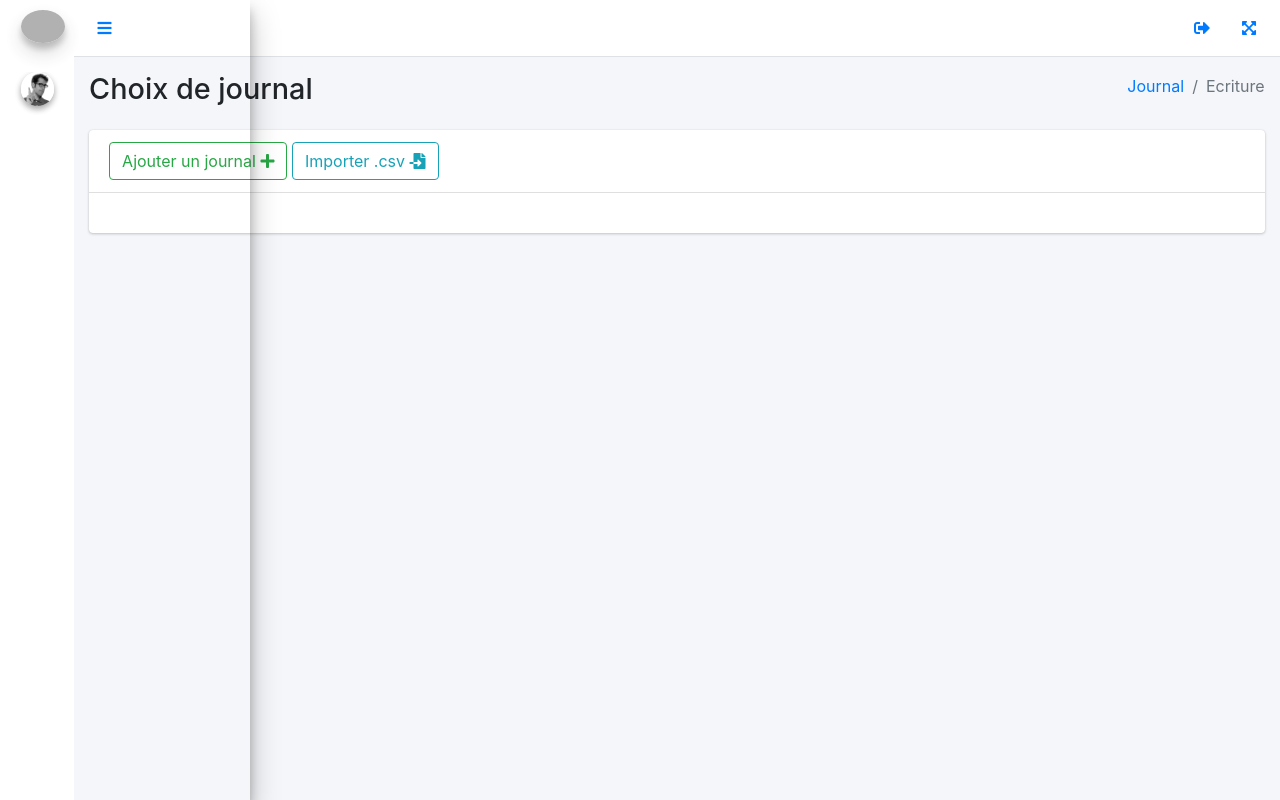
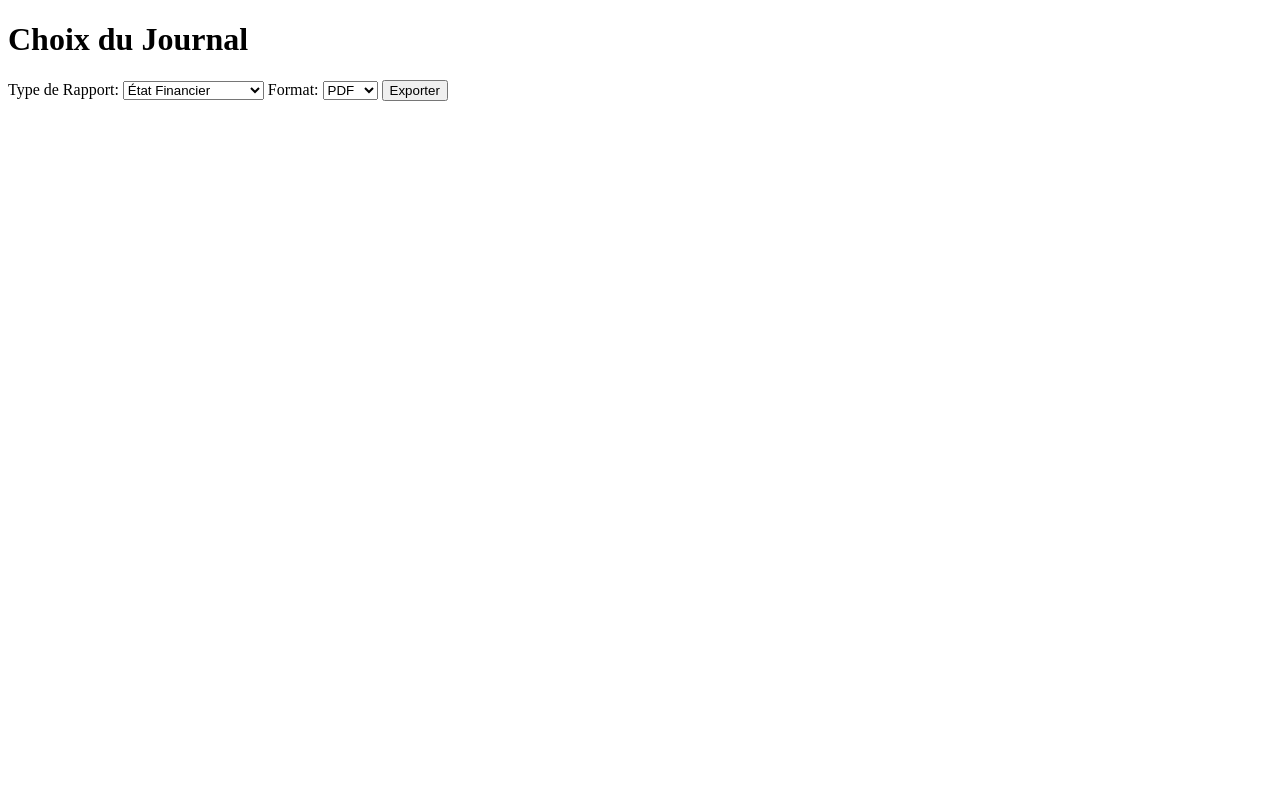
Before and after one commit to rehareha261/S4-Analytical_general_accounting, a Django app: template templates/journal/choix_journal.html in a window 1280 px wide. Run offline with Django 4.2, Linux system fonts and the light colour scheme; the template is opened without the code that fills it, so the values that code supplies are empty; parts of the project's set-up code (start-up, migrations or seed data) failed here and were passed over; some libraries are stand-ins or nearby versions; grey boxes are pictures that could not be loaded.

Commit message:
Implémentation automatique - feature/12822969-0b215b-1939

```diff
--- a/requirements.txt
+++ b/requirements.txt
@@ -13,3 +13,7 @@ requests==2.30.0
 sqlparse==0.4.4
 urllib3==2.0.2
 yarg==0.1.9
+pandas==1.3.3
+openpyxl==3.0.9
+matplotlib==3.4.3
+reportlab==3.5.68
--- a/templates/journal/choix_journal.html
+++ b/templates/journal/choix_journal.html
@@ -1,78 +1,26 @@
-{% extends 'base/root_nav.html' %}
-{% load static %}
+<!DOCTYPE html>
+<html lang="en">
+<head>
+    <meta charset="UTF-8">
+    <title>Choix du Journal</title>
+</head>
+<body>
+    <h1>Choix du Journal</h1>
+    <!-- Form selection for report export -->
+    <form action="/export_report" method="POST">
+        <label for="report_type">Type de Rapport:</label>
+        <select id="report_type" name="report_type">
+            <option value="financial_statement">État Financier</option>
+            <option value="journal_entries">Écritures de Journal</option>
+        </select>
 
-{% block content %}
-    <!-- Content Wrapper. Contains page content -->
-    <div class="content-wrapper">
+        <label for="format">Format:</label>
+        <select id="format" name="format">
+            <option value="pdf">PDF</option>
+            <option value="excel">Excel</option>
+        </select>
 
-    <!-- Content Header (Page header) -->
-    <section class="content-header">
-      <div class="container-fluid">
-        <div class="row mb-2">
-          <div class="col-sm-6">
-            <h1>Choix de journal</h1>
-          </div>
-          <div class="col-sm-6">
-            <ol class="breadcrumb float-sm-right">
-              <li class="breadcrumb-item"><a href="#">Journal</a></li>
-              <li class="breadcrumb-item active">Ecriture</li>
-            </ol>
-          </div>
-        </div>
-      </div><!-- /.container-fluid -->
-    </section>
-
-    <!-- Main content -->
-    <section class="content">
-      <div class="container-fluid">
-        <!-- Main row -->
-        <div class="row">
-            <div class="col-12">
-                <div class="card">
-                  <div class="card-header">
-                      <a class="btn btn-outline-success" href="{% url 'create_code_journal' %}">
-                          Ajouter un journal <i class="fas fa-plus"></i>
-                      </a>
-                      <button class="btn btn-outline-info">
-                          Importer .csv <i class="fas fa-file-import"></i>
-                      </button>
-                  </div>
-                  <!-- /.card-header -->
-                  <div class="card-body">
-                      <div class="row">
-                          {% for l in liste_journal %}
-                            <div class="col-lg-2 col-6">
-                            <!-- small card -->
-                                <div class="small-box bg-{{ l.color }}">
-                                    <div class="inner">
-                                        <h3>{{ l.code }}</h3>
-                                        <p>{{ l.nom }}</p>
-                                    </div>
-                                    <div class="icon">
-                                        <i class="{{ l.icon }}"></i>
-                                    </div>
-                                    <a href="{% url 'add_journal' id_journal=l.id %}" class="small-box-footer">
-                                        Ecrire dans le journal
-                                        <i class="fas fa-arrow-circle-right"></i>
-                                    </a>
-                                </div>
-                            </div>
-                          {% endfor %}
-                      </div>
-                  </div>
-                  <!-- /.card-body -->
-                </div>
-            </div>
-        </div>
-        <!-- /.row (main row) -->
-      </div><!-- /.container-fluid -->
-    </section>
-    <!-- /.content -->
-  </div>
-    <!-- /.content-wrapper -->
-{% endblock %}
-
-{% block javascript %}
-<script>
-</script>
-{% endblock %}
+        <button type="submit">Exporter</button>
+    </form>
+</body>
+</html>
```
Also changed, not shown: your_app/test_views.py (added, +68 -0 lines), your_app/views.py (added, +37 -0 lines).
